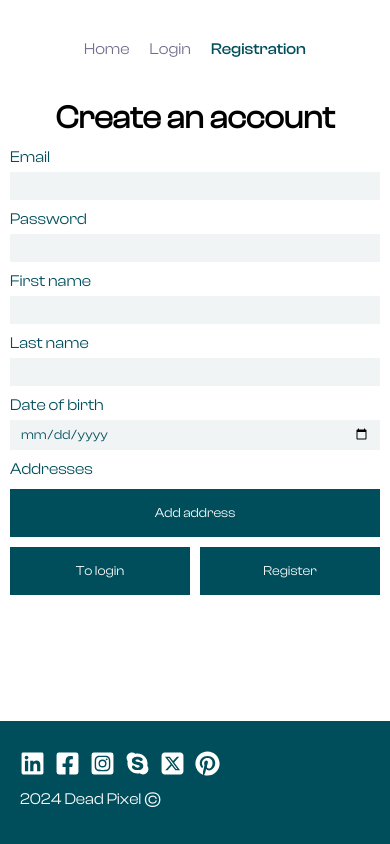
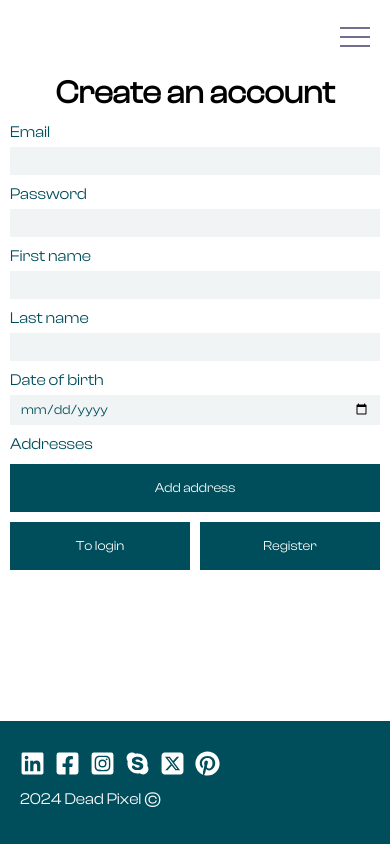
Before and after one commit to HNY-Badger/ecommerce-app, a React app: page /registration in a window 390 px wide. Built offline with nearby package versions, Linux system fonts and the light colour scheme.

Commit message:
Add Burger Menu (#31)
* feat: add burger menu

* fix: revert style changes

* refactor: reposition burger menu button

* fix: close button doesn't scroll

---------

Co-authored-by: HNY_Badger <markelov-02@list.ru>

```diff
--- /dev/null
+++ b/src/components/Header/BurgerLogo.module.css
@@ -0,0 +1,43 @@
+.burger {
+  display: none;
+  flex-direction: column;
+  justify-content: space-between;
+  width: 30px;
+  height: 20px;
+  padding: 0;
+  border: none;
+  background-color: transparent;
+  z-index: 1;
+  cursor: pointer;
+}
+
+.burger_open {
+  position: fixed;
+}
+
+.line {
+  width: 30px;
+  height: 2px;
+  background-color: var(--link-color);
+  transform-origin: 8%;
+  transition: all 0.3s;
+}
+
+.top_open {
+  transform: rotate(45deg);
+}
+
+.middle_open {
+  opacity: 0;
+  transition: all 0s;
+}
+
+.bottom_open {
+  transform: rotate(-45deg);
+}
+
+@media (max-width: 768px) {
+  .burger {
+    display: flex;
+  }
+}
--- /dev/null
+++ b/src/components/Header/BurgerLogo.tsx
@@ -0,0 +1,24 @@
+import React from 'react';
+import * as style from './BurgerLogo.module.css';
+
+type Props = {
+  isOpen: boolean;
+  onClick: () => void;
+};
+
+function BurgerLogo({ isOpen, onClick }: Props) {
+  return (
+    <button
+      className={isOpen ? `${style.burger} ${style.burger_open}` : style.burger}
+      onClick={onClick}
+      type="button"
+      aria-label="BurgerLogo"
+    >
+      <span className={isOpen ? `${style.line} ${style.top_open}` : style.line} />
+      <span className={isOpen ? `${style.line} ${style.middle_open}` : style.line} />
+      <span className={isOpen ? `${style.line} ${style.bottom_open}` : style.line} />
+    </button>
+  );
+}
+
+export default BurgerLogo;
--- a/src/components/Header/Header.module.css
+++ b/src/components/Header/Header.module.css
@@ -1,7 +1,9 @@
 .header {
+  display: flex;
   max-width: 1280px;
   margin: 0 auto;
   padding: 40px 20px;
+  position: relative;
 }
 
 .nav {
@@ -25,3 +27,30 @@
   color: var(--dark-primary);
   text-decoration: none;
 }
+
+@media (max-width: 768px) {
+  .header {
+    justify-content: end;
+    margin: 0;
+    padding: 27px 20px;
+  }
+
+  .nav {
+    font-size: 2rem;
+    flex-direction: column;
+    justify-content: flex-start;
+    padding: 100px 50px;
+    background-color: var(--white);
+    position: fixed;
+    left: 0;
+    right: 0;
+    bottom: 0;
+    top: 0;
+    transition: all 0.3s;
+    transform: translateX(100%);
+  }
+
+  .nav_open {
+    transform: translateX(0);
+  }
+}
--- a/src/components/Header/Header.tsx
+++ b/src/components/Header/Header.tsx
@@ -1,19 +1,28 @@
-import React from 'react';
+import React, { useState } from 'react';
 import { NavLink } from 'react-router-dom';
 import * as style from './Header.module.css';
+import BurgerLogo from './BurgerLogo';
 
 function Header() {
+  const [isMenuOpen, setIsMenuOpen] = useState(false);
+
+  const toggleMenuHandler = () => {
+    setIsMenuOpen((prev: boolean) => !prev);
+  };
+
   const linkStyle = ({ isActive }: { isActive: boolean }) => (isActive ? style.link_active : style.link);
+
   return (
     <header className={style.header}>
-      <nav className={style.nav}>
-        <NavLink to="/" end className={linkStyle}>
+      <BurgerLogo isOpen={isMenuOpen} onClick={toggleMenuHandler} />
+      <nav className={isMenuOpen ? `${style.nav} ${style.nav_open}` : style.nav}>
+        <NavLink to="/" end className={linkStyle} onClick={() => setIsMenuOpen(false)}>
           Home
         </NavLink>
-        <NavLink to="login" className={linkStyle}>
+        <NavLink to="login" className={linkStyle} onClick={() => setIsMenuOpen(false)}>
           Login
         </NavLink>
-        <NavLink to="registration" className={linkStyle}>
+        <NavLink to="registration" className={linkStyle} onClick={() => setIsMenuOpen(false)}>
           Registration
         </NavLink>
       </nav>
--- a/src/components/MainPage/ShopDescription/ShopDescription.module.css
+++ b/src/components/MainPage/ShopDescription/ShopDescription.module.css
@@ -24,7 +24,7 @@
   align-items: center;
   justify-content: center;
   min-width: 50%;
-  background-color: #83a9ac;
+  background-color: var(--primary);
 }
 
 .image {
--- a/src/index.css
+++ b/src/index.css
@@ -22,7 +22,7 @@
 /* Global colors */
 :root {
   --dark-primary: #004e5b;
-  --primary: #0093ab;
+  --primary: #83a9ac;
   --light-grey: #f9f9f9;
   --border-grey: #ebe8f4;
   --border-dark: #cac6da;
```
